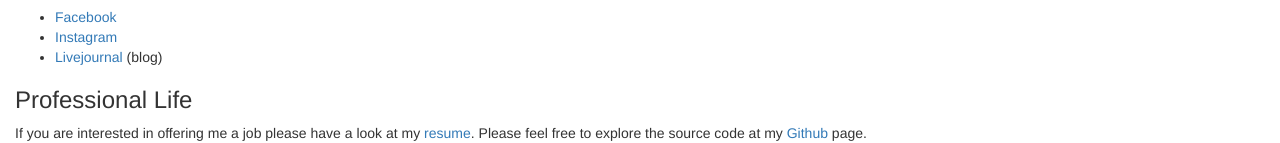
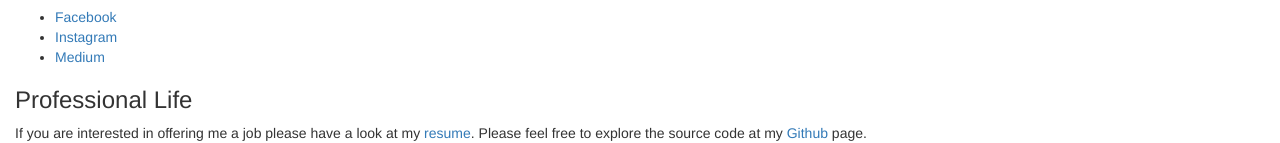
Before and after one commit to antonsolovyev/antonsolovyev.github.io, a plain HTML site: page index.html in a window 1280 px wide. Shown: the part 443-586 px from the top of the page. Drawn offline with nearby package versions, Linux system fonts and the light colour scheme.

Commit message:
Remove LJ, add Medium

```diff
--- a/index.html
+++ b/index.html
@@ -29,8 +29,8 @@
     <ul>
         <li><a href="http://www.facebook.com/anton.solovyev">Facebook</a>
         <li><a href="https://www.instagram.com/anton.solovyev.i/">Instagram</a>
-        <!--<li><a href="https://medium.com/@anton_solovyev">Medium</a>-->
-        <li><a href="https://anton-solovyev.livejournal.com/">Livejournal</a> (blog)
+        <li><a href="https://medium.com/@anton_solovyev">Medium</a>
+        <!--<li><a href="https://anton-solovyev.livejournal.com/">Livejournal</a> (blog)-->
         <!--<li><a href="https://plus.google.com/109605876067630099332">Google Plus</a>-->
     </ul>
 
```
